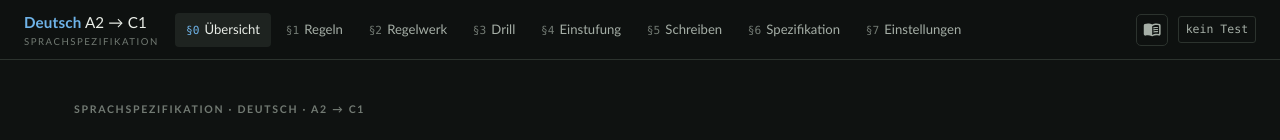
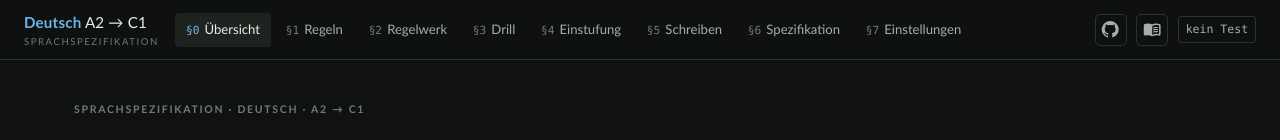
Before and after one commit to matbmoser/learn-german-programming, a React (Vite) app: page / in a window 1280 px wide. Shown: the top 140 px of the page. Built offline with nearby package versions, Linux system fonts and the light colour scheme.

Commit message:
Add screenshots and GitHub link to README; enhance Dictionary component with credits

```diff
--- a/src/App.jsx
+++ b/src/App.jsx
@@ -26,7 +26,7 @@ import Spec from "./components/Spec.jsx";
 import Settings from "./components/Settings.jsx";
 import TeacherChat from "./components/TeacherChat.jsx";
 import Dictionary from "./components/Dictionary.jsx";
-import { IconBook, IconClose, IconTeacher } from "./components/icons.jsx";
+import { IconBook, IconClose, IconGitHub, IconTeacher } from "./components/icons.jsx";
 import Rulebook from "./components/Rulebook.jsx";
 import {
   loadProgress, saveProgress, resetProgress, recordAnswer,
@@ -130,6 +130,16 @@ export default function App() {
             ))}
           </nav>
           <div className="topbar-right">
+            <a
+              className="topbar-icon"
+              href="https://github.com/matbmoser/learn-german-programming"
+              target="_blank"
+              rel="noopener noreferrer"
+              title="Auf GitHub ansehen"
+              aria-label="Auf GitHub ansehen"
+            >
+              <IconGitHub />
+            </a>
             <button
               className={"topbar-icon" + (dictOpen ? " is-on" : "")}
               type="button"
--- a/src/components/Dictionary.jsx
+++ b/src/components/Dictionary.jsx
@@ -120,6 +120,10 @@ export default function Dictionary({ open, onClose, query, setQuery, trigger })
           {enToDe ? "Englisch → Deutsch." : "Deutsch → Englisch."} Tipp: Doppelklick auf ein Wort im Text schlägt es direkt hier nach.
         </p>
 
+        <p className="dict-credit muted">
+          Übersetzungen von <a href="https://mymemory.translated.net/" target="_blank" rel="noopener noreferrer">MyMemory</a> (Translated S.r.l.) · Vorschläge von <a href="https://de.wiktionary.org/" target="_blank" rel="noopener noreferrer">Wiktionary</a> · Definitionen von <a href="https://dictionaryapi.dev/" target="_blank" rel="noopener noreferrer">Free Dictionary API</a>.
+        </p>
+
         {error && <Callout kind="bad">{error}</Callout>}
 
         {suggestions.length > 0 && (
--- a/src/components/icons.jsx
+++ b/src/components/icons.jsx
@@ -44,6 +44,7 @@ import CloseRounded from "@mui/icons-material/CloseRounded";
 import FileDownloadRounded from "@mui/icons-material/FileDownloadRounded";
 import FullscreenExitRounded from "@mui/icons-material/FullscreenExitRounded";
 import FullscreenRounded from "@mui/icons-material/FullscreenRounded";
+import GitHubIcon from "@mui/icons-material/GitHub";
 import GridViewRounded from "@mui/icons-material/GridViewRounded";
 import HistoryRounded from "@mui/icons-material/HistoryRounded";
 import InfoRounded from "@mui/icons-material/InfoRounded";
@@ -79,6 +80,7 @@ export const IconBack           = icon(ArrowBackRounded, "IconBack");
 export const IconBook           = icon(MenuBookRounded, "IconBook");
 export const IconFullscreen     = icon(FullscreenRounded, "IconFullscreen");
 export const IconFullscreenExit = icon(FullscreenExitRounded, "IconFullscreenExit");
+export const IconGitHub         = icon(GitHubIcon, "IconGitHub");
 
 // -- teacher chat -----------------------------------------------------------
 export const IconTeacher   = icon(SchoolRounded, "IconTeacher");
--- a/src/styles.css
+++ b/src/styles.css
@@ -668,6 +668,9 @@ pre.code b { font-weight: 600; }
 .dict-search { display: flex; gap: var(--s2); }
 .dict-search .input { flex: 1; }
 .dict-hint { font-size: .78rem; margin: 0; }
+.dict-credit { font-size: .72rem; margin: 0; }
+.dict-credit a { color: inherit; text-decoration: underline; text-underline-offset: 2px; }
+.dict-credit a:hover { color: var(--nom); }
 .dict-suggest { display: flex; flex-direction: column; gap: var(--s2); }
 .dict-chips { display: flex; flex-wrap: wrap; gap: var(--s2); }
 .dict-chip {
```
Also changed, not shown: 12 other files (tests, documents, lock files or other folders).
